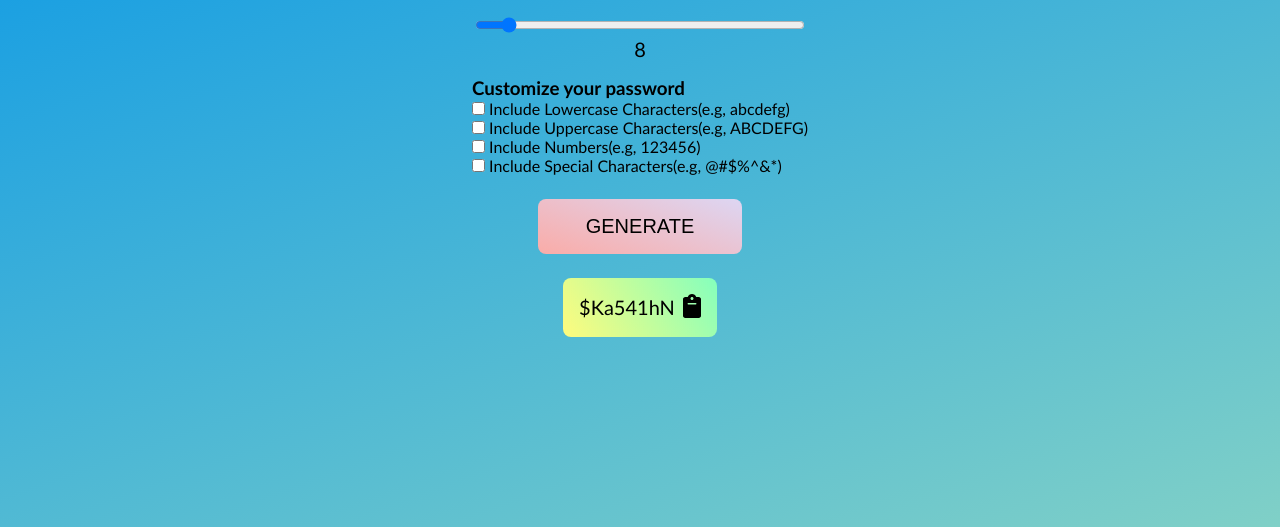
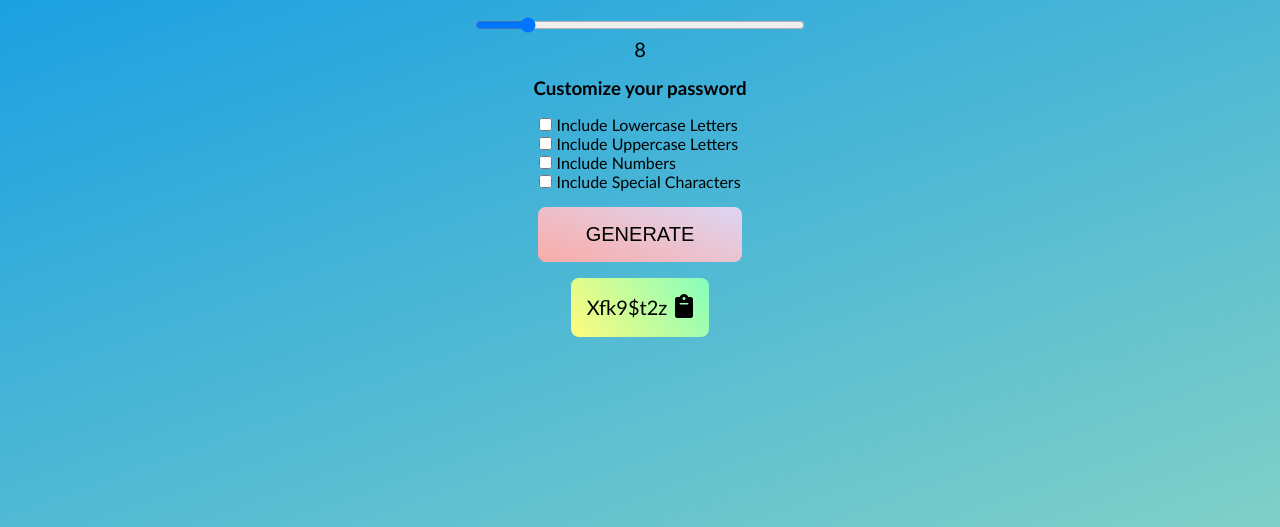
Before and after one commit to ladparth/password-generator, a plain HTML site: page index.html in a window 1280 px wide. Both pictures are taken after a click on the button "GENERATE". Shown: the part 273-800 px from the top of the page. Drawn offline with Linux system fonts and the light colour scheme.

Commit message:
Final Commit - bugs fixes

```diff
--- a/index.html
+++ b/index.html
@@ -12,26 +12,28 @@
     <div class="container">
         <h1>Welcome to PasswordGenerator!</h1>
         <label class="label">Select length of your password</label>
-        <input type="range" min="6" max="30" value="8" class="slider" id="myRange">
+        <input type="range" min="6" max="20" value="8" class="slider" id="myRange">
         <p id="password-length">8</p>
 
         <div class="parameters">
             <h3>Customize your password</h3>
+            <div class="checkboxes">
                 <div>
                     <input type="checkbox" name="lowercase" id="lowercase">
-                <label for="lowercase">Include Lowercase Characters(e.g, abcdefg)</label>
+                    <label for="lowercase">Include Lowercase Letters</label>
                 </div>
                 <div>
                     <input type="checkbox" name="uppercase" id="uppercase">
-                <label for="uppercase">Include Uppercase Characters(e.g, ABCDEFG)</label>
+                    <label for="uppercase">Include Uppercase Letters</label>
                 </div>
                 <div>
                     <input type="checkbox" name="numbers" id="numbers">
-                <label for="numbers">Include Numbers(e.g, 123456)</label>
+                    <label for="numbers">Include Numbers</label>
                 </div>
                 <div>
                     <input type="checkbox" name="specialCharacters" id="specialCharacters">
-                <label for="specialCharacters">Include Special Characters(e.g, @#$%^&*)</label>
+                    <label for="specialCharacters">Include Special Characters</label>
+                </div>
             </div>
         </div>
 
--- a/script.js
+++ b/script.js
@@ -1,50 +1,106 @@
-const selectedPasswordLength = document.getElementById('myRange');
+//Length,Button, Slider elements
+const passwordLengthEl = document.getElementById('myRange');
 const passwordLength = document.getElementById('password-length');
 const generateBtn = document.getElementById('generateBtn');
 const generatedPassword =document.getElementById('generatedPassword');
 const clipboard = document.getElementById('copy-to-clip');
 
-const checked =() => {
+//checkbox Elements
+const lowercase = document.getElementById('lowercase');
+const uppercase = document.getElementById('uppercase');
+const numbersCheckbox = document.getElementById('numbers');
+const specialCharactersCheckbox = document.getElementById('specialCharacters');
 
-    const lowercase = document.getElementById('lowercase');
-    const uppercase = document.getElementById('uppercase');
-    const numbersCheckbox = document.getElementById('numbers');
-    const specialCharactersCheckbox = document.getElementById('specialCharacters');
+//Generates a string based on selected checkboxes
+const stringGenerator = (lower, upper, numb, symbol) => {
+
+    let selectedParameters = '';
+    //Checks if any checkbox is selected and append appropriate string
+    lowercase.checked && (selectedParameters +=lower);
+    uppercase.checked && (selectedParameters += upper);
+    numbersCheckbox.checked && (selectedParameters +=numb);
+    specialCharactersCheckbox.checked && (selectedParameters +=symbol);
+
+    //Returns default string if no criteria is selected
+    const str = selectedParameters ==='' ? lower+upper+numb+symbol : selectedParameters;
+
+    return str;
+}
+
+const checkedCriteria =() => {
 
     const lowercaseCharacters="abcdefghijklmnopqrstuvwxyz"
     const uppercaseCharacters = lowercaseCharacters.toUpperCase();
     const numbers = "0123456789"
     const specialCharacters = "@#$%^&*";
 
-    let selectedCheckboxes = '';
+    //Generates Criteria String
+    const criteriaString = stringGenerator(lowercaseCharacters,uppercaseCharacters,numbers,specialCharacters);
 
-    lowercase.checked && (selectedCheckboxes +=lowercaseCharacters);
-    uppercase.checked && (selectedCheckboxes += uppercaseCharacters);
-    numbersCheckbox.checked && (selectedCheckboxes +=numbers);
-    specialCharactersCheckbox.checked && (selectedCheckboxes +=specialCharacters);
-
-    const passwordString = selectedCheckboxes ==='' ? lowercaseCharacters+uppercaseCharacters+numbers+specialCharacters : selectedCheckboxes;
-
-    return passwordString;
+    //Returns Criteria string based on selected checkboxes.
+    return criteriaString;
 }
 
-selectedPasswordLength.oninput =() => {
-    passwordLength.textContent = selectedPasswordLength.value;
+//Check if the Generated Password is meeting selected criteria
+// i.e, if lowercase and number selected, it returns true if generated password contains both.
+const passwordCriteriaCheck = (pass) => {
+
+    const lowercaseCriteria = '(?=.[a-z])';
+    const uppercaseCriteria ='(?=.*[A-Z])';
+    const numbersCriteria ='(?=.*[0-9])';
+    const specialCharCriteria ='(?=.*[^A-Za-z0-9])';
+
+    const passwordCriteriaString = stringGenerator(lowercaseCriteria,uppercaseCriteria,numbersCriteria,specialCharCriteria);
+
+    const passCriteriaReg = new RegExp(passwordCriteriaString);
+
+    //RegExp method to test weather the generated password meets the criteria.
+    if(passCriteriaReg.test(pass)){
+        return true;
+    }
+    return false;
 }
 
-generateBtn.addEventListener('click',() => {
+//Generates random password strings.
+const generateRandomPassword = () => {
     let randomPassword = '';
+    const passwordString = checkedCriteria();
 
-    const passwordString = checked();
-
-    for(let i=0; i< selectedPasswordLength.value; i++){
+    for(let i=0; i< passwordLengthEl.value; i++){
         const password = passwordString[Math.floor(Math.random()*passwordString.length)];
         randomPassword += password;
     }
-    generatedPassword.textContent = randomPassword;
-    clipboard.style.visibility = 'visible';
+   return randomPassword;
+}
+
+//set password length based on selected slider value
+passwordLengthEl.oninput =() => {
+    passwordLength.textContent = passwordLengthEl.value;
+}
+
+//Generate Button Click event, Generate & Display Password to the screen
+generateBtn.addEventListener('click',() => {
+
+    const randomPass = generateRandomPassword();
+    const isFalse = passwordCriteriaCheck(randomPass);
+
+    //Check if password meets the criteria, if not, generate new password and display if it meets the criteria
+    if(!isFalse){
+        while(!isFalse){
+            const newPass = generateRandomPassword();
+            if(passwordCriteriaCheck(newPass)){
+                generatedPassword.textContent = newPass;
+                clipboard.style.visibility = 'visible';
+                break;
+            }
+        }
+    }else{
+        generatedPassword.textContent = randomPass;
+        clipboard.style.visibility = 'visible';
+    }
 });
 
+//Copy to Clipboard event listener
 clipboard.addEventListener('click',async () => {
        await navigator.clipboard.writeText(generatedPassword.textContent).then(() => {alert(`Copied ${generatedPassword.textContent}`)}).catch((err)=> {alert(err.message)});
 })
--- a/style.css
+++ b/style.css
@@ -35,7 +35,6 @@ body{
     padding: 1rem 3rem;
     border-radius: .5rem;
     font-size: 1.25rem;
-    margin: 1.5rem 0;
     text-transform: uppercase;
 }
 
@@ -44,7 +43,6 @@ body{
     background-image: linear-gradient(19deg, #FAACA8 0%, #DDD6F3 60%);
     cursor: pointer;
 }
-
 
 .slider{
     width: 70%;
@@ -72,6 +70,7 @@ p {
     display: flex;
     align-items: center;
     position: relative;
+    margin-top: 1rem;
 }
 
 svg{
@@ -120,6 +119,15 @@ svg{
 .parameters{
     display: flex;
     flex-direction: column;
+    align-items: center;
+    padding: 1rem 0;
+    justify-content: center;
+}
+
+.checkboxes{
+    display: flex;
+    flex-direction: column;
     align-items: flex-start;
+    justify-content: center;
     margin-top: 1rem;
 }
```
Lines whose indentation alone changed are shown as unchanged.
